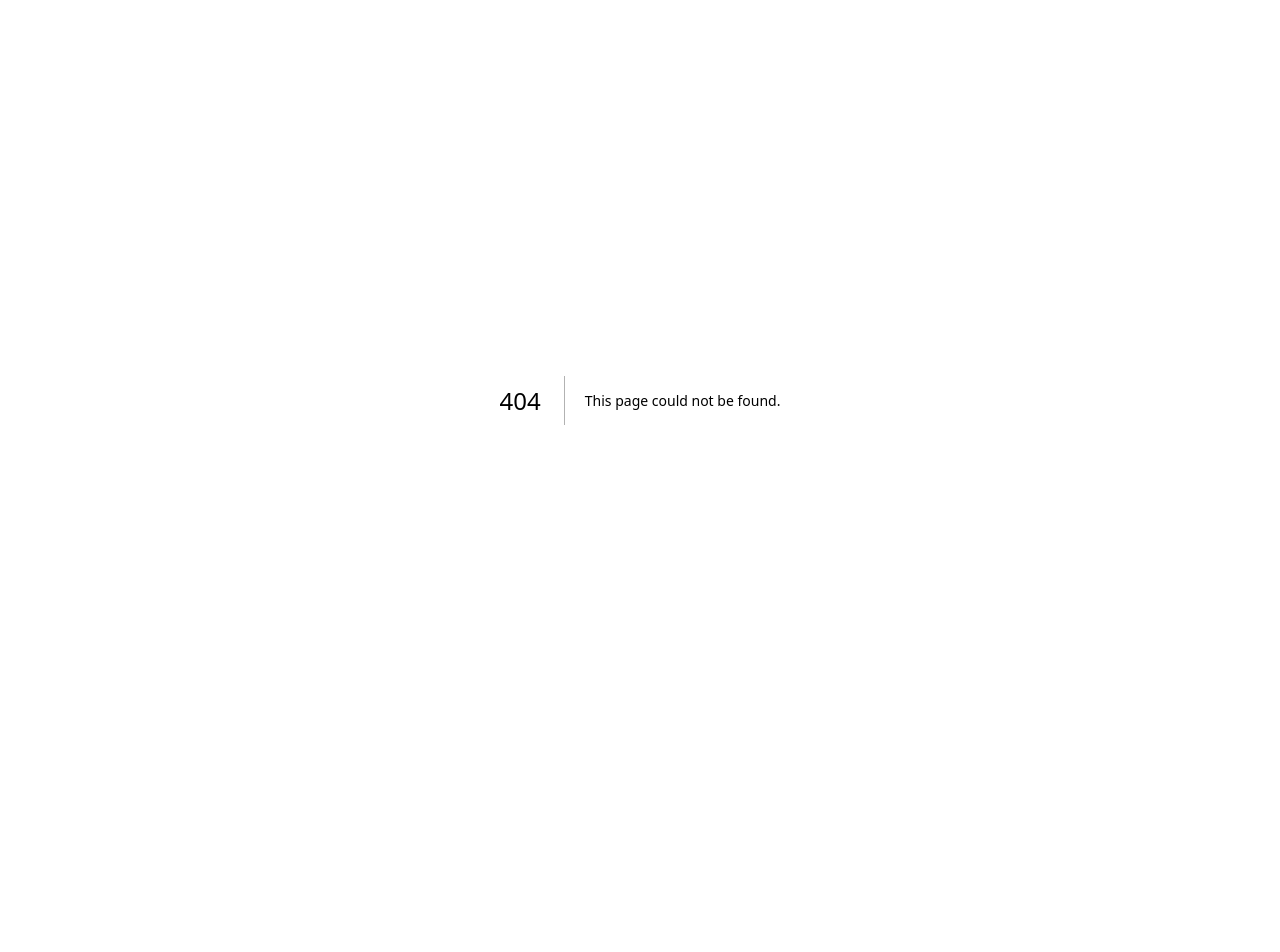
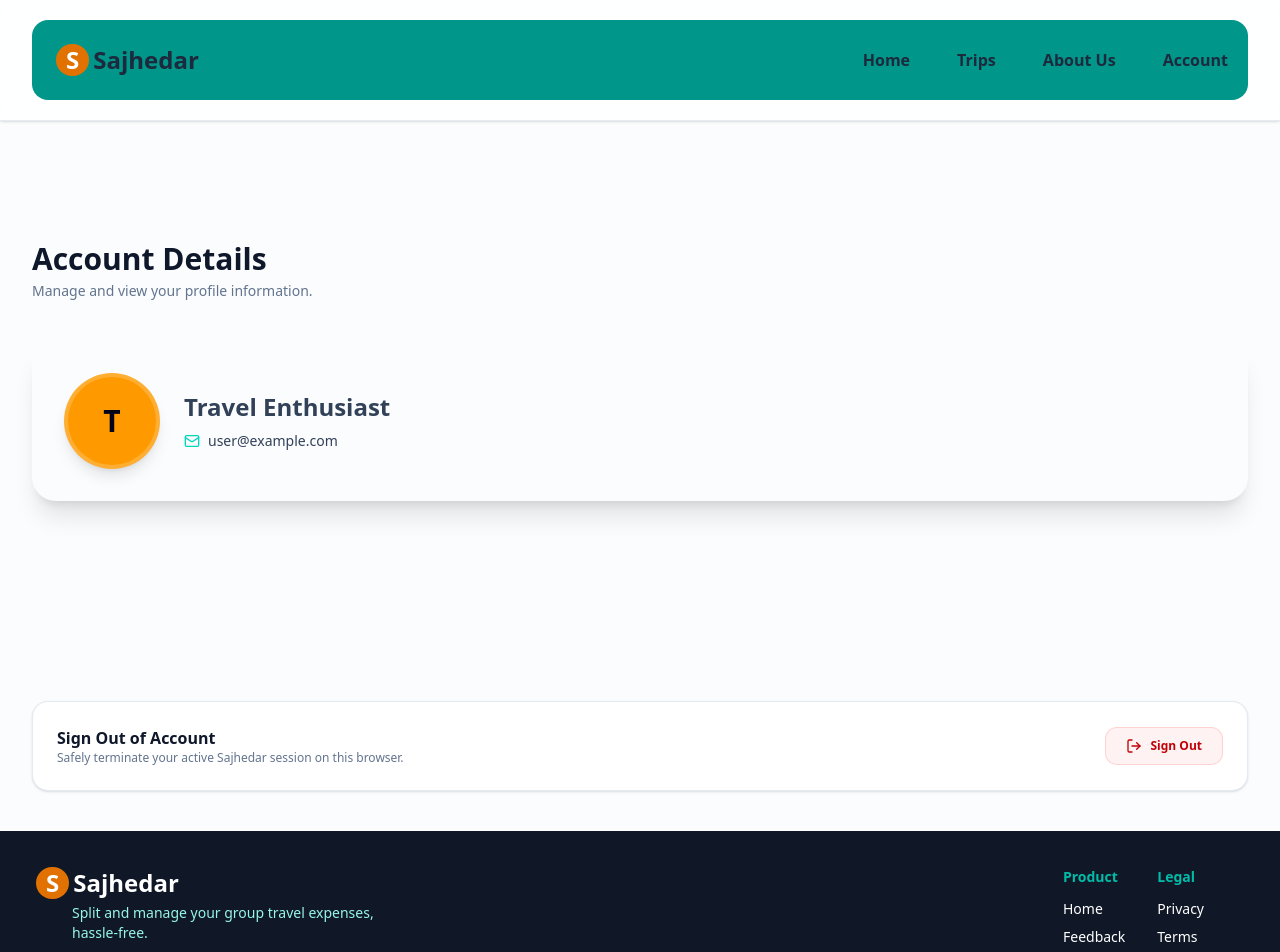
Before and after one commit to archit0111/Sajhedar, a Next.js app: page /profile in a window 1280 px wide. Before the commit this address had no page. Shown: the top 952 px of the page. Before the commit the page ends 800 px from the top, so only its background shows below. Built offline with nearby package versions, Linux system fonts and the light colour scheme; no server answers.

Commit message:
Added Profile page

```diff
--- a/src/components/Footer.tsx
+++ b/src/components/Footer.tsx
@@ -20,14 +20,14 @@ export default function Footer() {
       <div className="flex gap-8 text-sm p-5 pl-15">
           <div className="flex flex-col gap-2">
             <span className="font-semibold text-teal-500 mb-1">Product</span>
-            <Link href="/" className="hover:text-orange-300 transition-colors">Home</Link>
-            <Link href="/feedback" className="hover:text-orange-300 transition-colors">Feedback</Link>
+            <Link href="/dashboard" className="hover:text-orange-300 transition-colors">Home</Link>
+            <Link href="/" className="hover:text-orange-300 transition-colors">Feedback</Link>
             <Link href="/about-us" className="hover:text-orange-300 transition-colors">About Us</Link>
           </div>
           <div className="flex flex-col gap-2">
             <span className="font-semibold text-teal-500 mb-1">Legal</span>
-            <Link href="/"className="hover:text-orange-300 transition-colors">Privacy</Link>
-            <Link href="/" className="hover:text-orange-300 transition-colors">Terms</Link>
+            <Link href="/about-us"className="hover:text-orange-300 transition-colors">Privacy</Link>
+            <Link href="/about-us" className="hover:text-orange-300 transition-colors">Terms</Link>
           </div>
         </div>
       </div>
--- a/src/components/Nav.tsx
+++ b/src/components/Nav.tsx
@@ -13,10 +13,10 @@ export default function Nav(){
         Sajhedar
       </div>
       <div className="md:flex hidden justify-end gap-[10%] w-[40%]">
-        <Link href={'/'} className="font-semibold hover:text-amber-700">Home</Link>
-        <Link href={'/trips'} className="font-semibold hover:text-amber-700">Trips</Link>
-        <Link href={'/feedback'} className="font-semibold hover:text-amber-700">Feedback</Link>
-        <Link href={'/account'} className="font-semibold hover:text-amber-700">Account</Link>
+        <Link href={'/dashboard'} className="font-semibold hover:text-amber-700">Home</Link>
+        <Link href={'#trips'} className="font-semibold hover:text-amber-700">Trips</Link>
+        <Link href={'/about-us'} className="font-semibold hover:text-amber-700">About Us</Link>
+        <Link href={'/profile'} className="font-semibold hover:text-amber-700">Account</Link>
       </div>
       <div className="md:hidden font-bold text-3xl hover:cursor-pointer"
       onClick={()=>setList(prev=>!prev)}>
@@ -24,10 +24,10 @@ export default function Nav(){
       </div>
     </div>
     <div className={`${list?'grid':'hidden'} grid-cols-1 absolute right-8 top-26 text-center p-4 bg-teal-100/70 rounded-lg`}>
-      <Link href={'/'} className="text-lg font-semibold border-b-1 hover:text-amber-700">Home</Link>
+      <Link href={'/dashboard'} className="text-lg font-semibold border-b-1 hover:text-amber-700">Home</Link>
       <Link href={'/trips'} className="text-lg font-semibold border-b-1 hover:text-amber-700">Trips</Link>
-      <Link href={'/feedback'} className="text-lg font-semibold border-b-1 hover:text-amber-700">Feedback</Link>
-      <Link href={'/account'} className="text-lg font-semibold hover:text-amber-700">Account</Link>
+      <Link href={'/about-us'} className="text-lg font-semibold border-b-1 hover:text-amber-700">About Us</Link>
+      <Link href={'/profile'} className="text-lg font-semibold hover:text-amber-700">Account</Link>
     </div>
     </>
   )
--- a/src/pages/about-us.tsx
+++ b/src/pages/about-us.tsx
@@ -8,7 +8,6 @@ import {
   Receipt,
   Globe2,
   ShieldCheck,
-  Sparkles,
   ArrowRight,
   HeartHandshake
 } from 'lucide-react';
@@ -41,14 +40,12 @@ export default function AboutUs() {
     <div className="bg-slate-50/60 text-slate-800 ">
       {/* Navigation */}
       <header className="sticky top-0 z-30 bg-white/80 backdrop-blur-md border-b border-slate-200/80 shadow-sm">
-        <div className=" px-4 sm:px-6 lg:px-8 py-2">
+        <div className="px-10 md:px-15 py-5 sm:px-6 lg:px-8">
           <Nav />
         </div>
       </header>
 
       <main className="grow w-full mx-auto px-4 sm:px-6 lg:px-8 py-12 space-y-16">
-
-        {/* Hero Section */}
         <section>
           <div className='flex justify-center'>
           <div className="font-extrabold flex items-center place-self-center text-white bg-amber-600 rounded-full m-1 text-4xl h-18 p-6.5">S</div>
@@ -56,17 +53,17 @@ export default function AboutUs() {
           <div className='flex justify-center'>
             <div className='text-4xl justify-center font-bold'>Sajhedar</div>
           </div>
-          <div className='justify-center flex'>
+          <div className='flex justify-center'>
             <p>Making group travel memories, not money conflicts.</p>
           </div>
-          <div className='p-10'>
+          <div className='p-10 justify-center flex'>
             <div className="bg-white border text-slate-500 border-slate-200/80 rounded-2xl p-8 shadow-sm hover:shadow-md mt-5 justify-center">
             Sajhedar was built to eliminate the stress of calculating shared expenses, splitting bills, and chasing IOUs after vacations—so you can focus on the adventure.
           </div>
           </div>
         </section>
 
-        {/* Origin Story / Mission */}
+        {/* Mission */}
         <section className="grid grid-cols-1 lg:grid-cols-2 gap-8 items-center">
           <div className="space-y-4">
             <span className="text-2xl font-bold uppercase tracking-wider text-teal-700">Our Mission</span>
--- a/src/pages/dashboard.tsx
+++ b/src/pages/dashboard.tsx
@@ -121,7 +121,9 @@ export default function Dashboard() {
           </button>
         </div>
         <div className="mt-20">
-          <h3 className='pl-2 font-bold text-2xl'>Your Trips</h3>
+          <h3
+          id='trips'
+          className='pl-2 font-bold text-2xl'>Your Trips</h3>
         </div>
         {trips.length === 0 ?
           (loading?(<div className="h-40 m-2 mb-80 flex items-center justify-center bg-teal-50 mt-10 rounded-2xl font-medium text-teal-800">
--- /dev/null
+++ b/src/pages/profile.tsx
@@ -0,0 +1,90 @@
+import React from 'react';
+import { useSession, signOut } from 'next-auth/react';
+import Nav from '@/components/Nav';
+import Footer from '@/components/Footer';
+import {
+  Mail,
+  LogOut
+} from 'lucide-react';
+
+export default function AccountPage() {
+  const { data: session, status } = useSession();
+
+  if (status === 'loading') {
+    return (
+      <div className="flex h-screen flex-col items-center justify-center bg-slate-50 gap-3">
+        <div className="h-10 w-10 animate-spin rounded-full border-4 border-teal-600 border-t-transparent" />
+        <p className="text-sm font-semibold text-slate-600">Loading profile details...</p>
+      </div>
+    );
+  }
+
+  // Fallback state if user is unauthenticated
+  const user = session?.user || {
+    name: 'Travel Enthusiast',
+    email: 'user@example.com',
+    image: null,
+  };
+
+  const userFirstName = user.name ? user.name.split(' ')[0] : 'User';
+
+  return (
+    <div className="min-h-screen flex flex-col bg-slate-50/60 text-slate-800 antialiased">
+      {/* Navigation */}
+      <header className="sticky top-0 z-30 bg-white/80 backdrop-blur-md border-b border-slate-200/80 shadow-sm">
+        <div className="px-10 md:px-15 py-5 sm:px-6 lg:px-8">
+          <Nav />
+        </div>
+      </header>
+
+
+      <main className="grow w-full px-4 sm:px-6 lg:px-8 py-10 space-y-8 mt-20">
+        <div className="space-y-1">
+          <h1 className="text-2xl sm:text-3xl font-extrabold text-slate-900">Account Details</h1>
+          <p className="text-sm text-slate-500">Manage and view your profile information.</p>
+        </div>
+        <div className="rounded-3xl text-black p-6 sm:p-8 shadow-xl flex flex-col sm:flex-row items-center gap-6 mt-10">
+
+          <div className="relative z-10 shrink-0">
+            {user.image ? (
+              <img
+                src={user.image}
+                alt={user.name || 'User picture'}
+                className="h-24 w-24 rounded-full border-4 border-white/20 object-cover shadow-lg"
+              />
+            ) : (
+              <div className="flex h-24 w-24 items-center justify-center rounded-full bg-amber-500 text-slate-950 text-3xl font-black border-4 border-white/20 shadow-lg">
+                {userFirstName.charAt(0).toUpperCase()}
+              </div>
+            )}
+          </div>
+
+          <div className="relative z-10 text-center sm:text-left space-y-2 grow">
+            <h2 className="text-2xl font-bold  text-slate-700">{user.name}</h2>
+            <p className="text-sm text-slate-700 flex items-center justify-center sm:justify-start gap-2">
+              <Mail className="h-4 w-4 text-teal-400" /> {user.email}
+            </p>
+          </div>
+        </div>
+
+        <div className="bg-white border border-slate-200/90 rounded-2xl p-6 shadow-sm flex flex-col sm:flex-row items-center justify-between gap-4 mt-50">
+          <div>
+            <h4 className="font-bold text-slate-900">Sign Out of Account</h4>
+            <p className="text-xs text-slate-500">Safely terminate your active Sajhedar session on this browser.</p>
+          </div>
+
+          <button
+            onClick={() => signOut({ callbackUrl: '/login' })}
+            className="inline-flex items-center gap-2 rounded-xl bg-red-50 border border-red-200/80 px-5 py-2.5 text-xs font-bold text-red-700 hover:bg-red-100 active:scale-95 transition-all cursor-pointer shrink-0"
+          >
+            <LogOut className="h-4 w-4" /> Sign Out
+          </button>
+        </div>
+
+      </main>
+
+      {/* Footer */}
+      <Footer />
+    </div>
+  );
+}
--- a/src/styles/globals.css
+++ b/src/styles/globals.css
@@ -1 +1,5 @@
 @import "tailwindcss";
+
+html {
+  scroll-behavior: smooth;
+}
```
